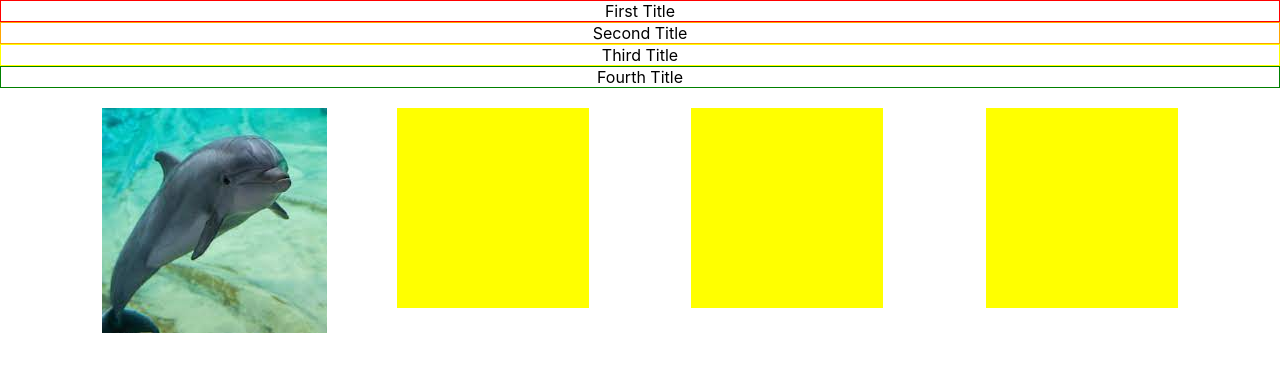
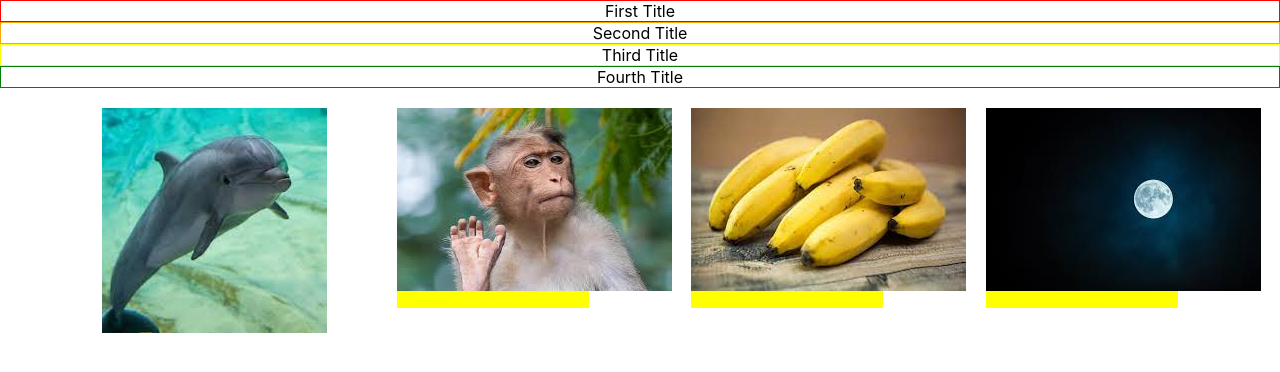
Before and after one commit to JoshuaJonesTS/basic-react-practice, a React (Create React App) app: page / in a window 1280 px wide. Shown: the top 372 px of the page. Built offline with nearby package versions, Linux system fonts and the light colour scheme.

Commit message:
Pass images to other Square components

```diff
--- a/src/App.js
+++ b/src/App.js
@@ -2,6 +2,9 @@ import './App.css';
 import Header from './blocks/Header/header.block';
 import Square from './blocks/Square/square.block';
 import image from '../src/images/image-1.jpg'
+import image2 from '../src/images/image-2.jpg'
+import image3 from '../src/images/image-3.jpg'
+import image4 from '../src/images/image-4.jpg'
 
 function App() {
   return (
@@ -17,9 +20,9 @@ function App() {
       justifyContent: "space-evenly"
      }}>
       <Square picture={image}/>
-      <Square />
-      <Square />
-      <Square />
+      <Square picture={image2}/>
+      <Square picture={image3}/>
+      <Square picture={image4}/>
      </div>
     </div>
   );
```
